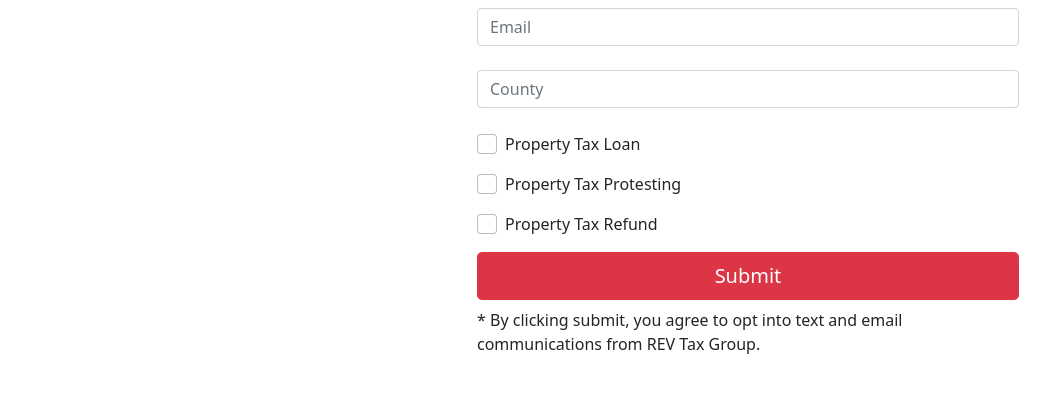
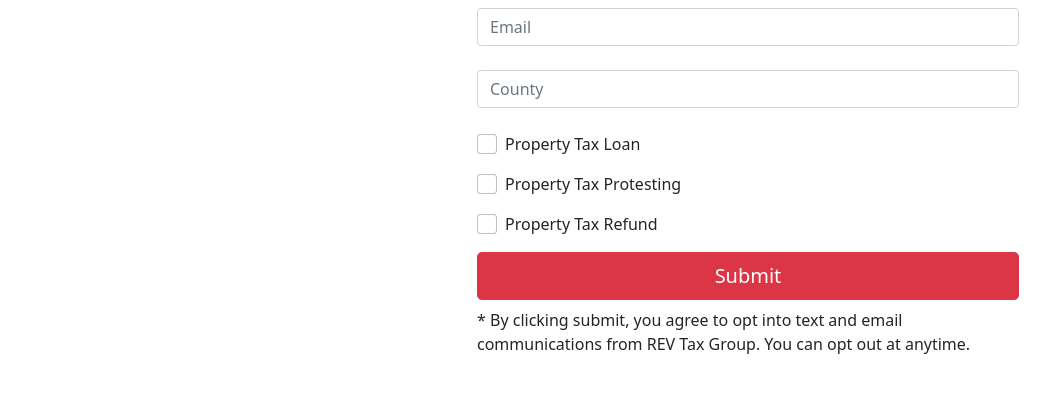
Before and after one commit to revtaxgroup2/3rd-Contact-Page, a plain HTML site: page index.html in a window 1280 px wide. Shown: the part 319-712 px from the top of the page, without its empty margins (175-1225 px from the left). Drawn offline with nearby package versions, Linux system fonts and the light colour scheme.

Commit message:
Update index.html

```diff
--- a/index.html
+++ b/index.html
@@ -108,7 +108,7 @@
                 </div>
                 <input type="hidden" name="_captcha" value="false">
                 <button type="submit" class="btn btn-lg btn-danger btn-block">Submit</button>
-                <p class="mt-2">* By clicking submit, you agree to opt into text and email communications from REV Tax Group.</p>
+                <p class="mt-2">* By clicking submit, you agree to opt into text and email communications from REV Tax Group.  You can opt out at anytime.</p>
              </form>
             </div>
           </div>
```
